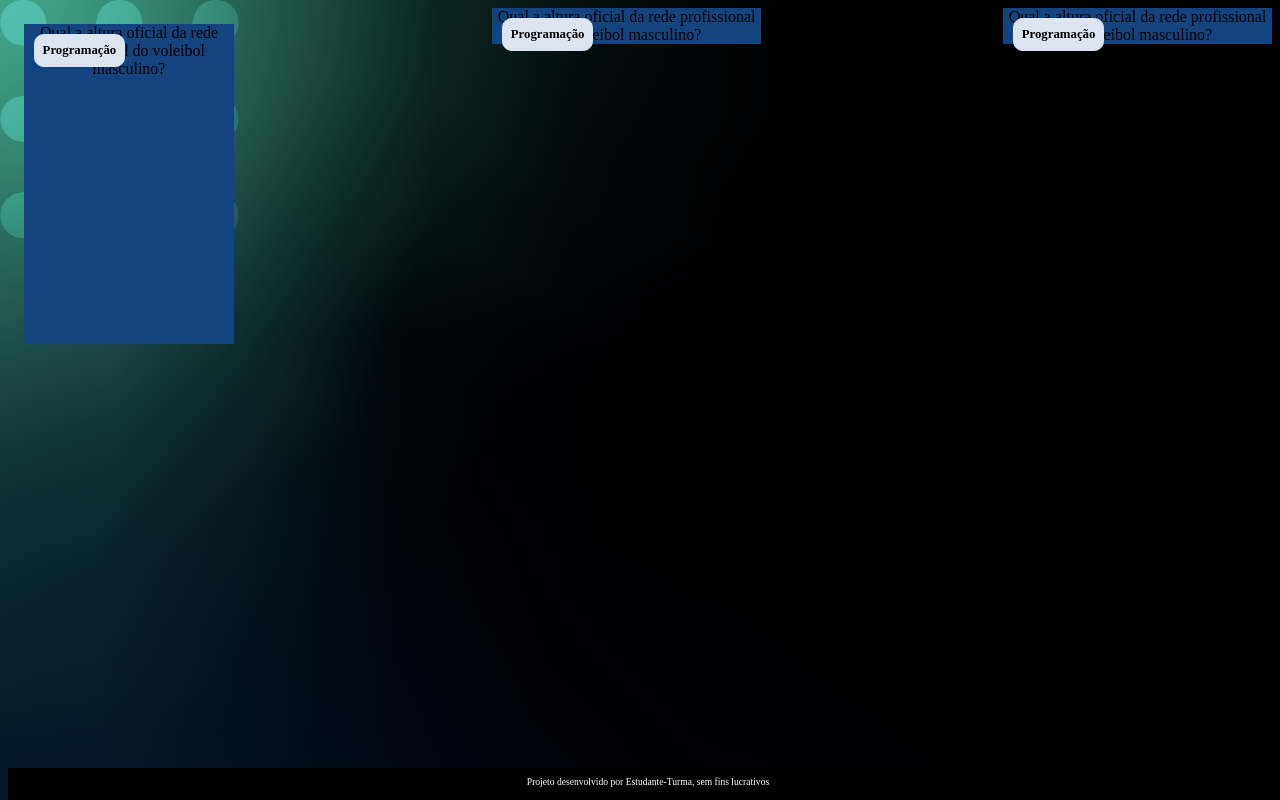
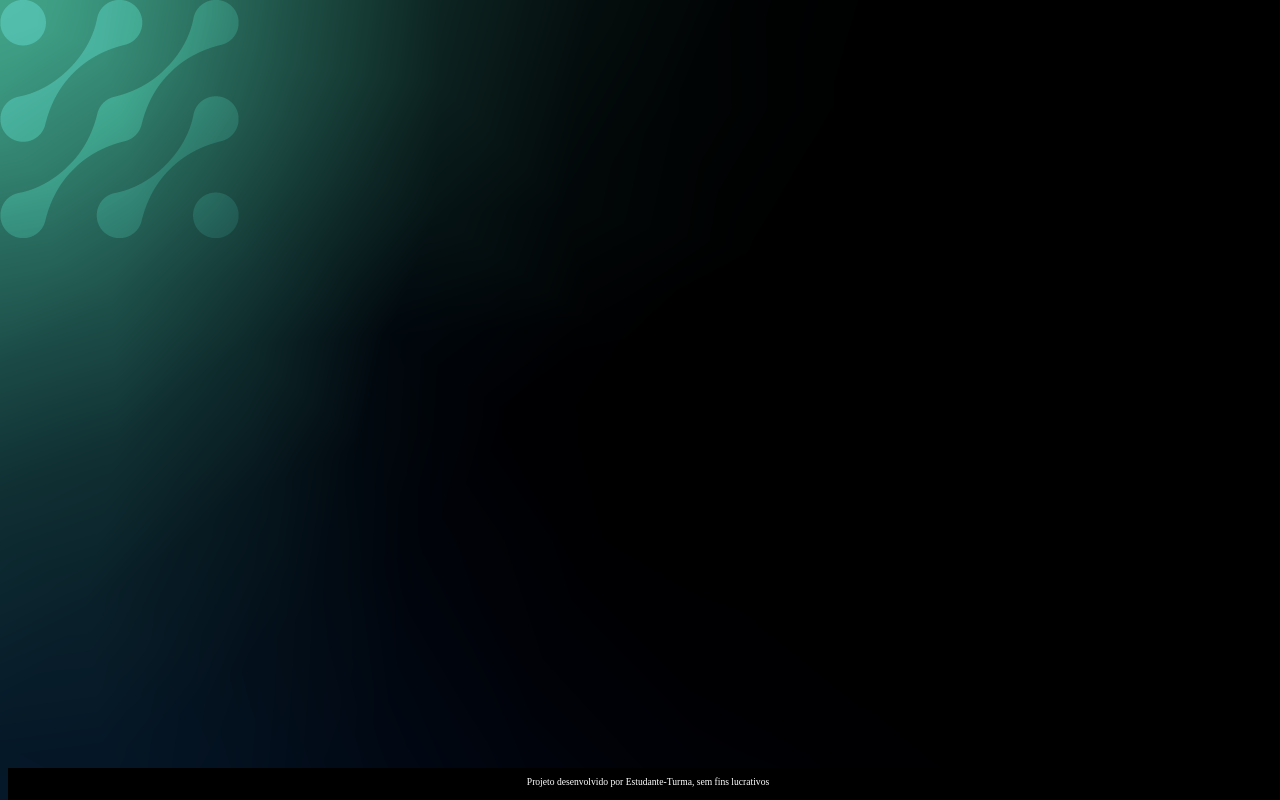
Before and after one commit to NiloAbraan/FlashCard., a plain HTML site: page index.html in a window 1280 px wide. Drawn offline with Linux system fonts and the light colour scheme.

Commit message:
Update index.html

```diff
--- a/index.html
+++ b/index.html
@@ -9,7 +9,7 @@
 <body>
     <main>
         <section id="container">
-            <article class="cartao">
+           <!--<article class="cartao">
                 <div class="cartao__conteudo">
                     <h3>Programação</h3>
                     <div class="cartao__pergunta">
@@ -19,31 +19,7 @@
                        A altura oficial da rede do voleibol masculino é de 2,43 metros.
                     </div>
                 </div>
-            </article>
-
-            <article class="cartao"></article>
-                <div class="cartao__conteudo">
-                    <h3>Programação</h3>
-                    <div class="cartao__pergunta">
-                        Qual a altura oficial da rede profissional do voleibol masculino?
-                    </div>
-                    <div class="cartao__conteudo__resposta">
-                       A altura oficial da rede do voleibol masculino é de 2,43 metros.
-                    </div>
-                </div>
-            </article>
-
-            <article class="cartao"></article>
-                <div class="cartao__conteudo">
-                    <h3>Programação</h3>
-                    <div class="cartao__pergunta">
-                        Qual a altura oficial da rede profissional do voleibol masculino?
-                    </div>
-                    <div class="cartao__conteudo__resposta">
-                       A altura oficial da rede do voleibol masculino é de 2,43 metros.
-                    </div>
-                </div>
-            </article>
+            </article> -->
         </section>
     </main>
     <footer>
```
